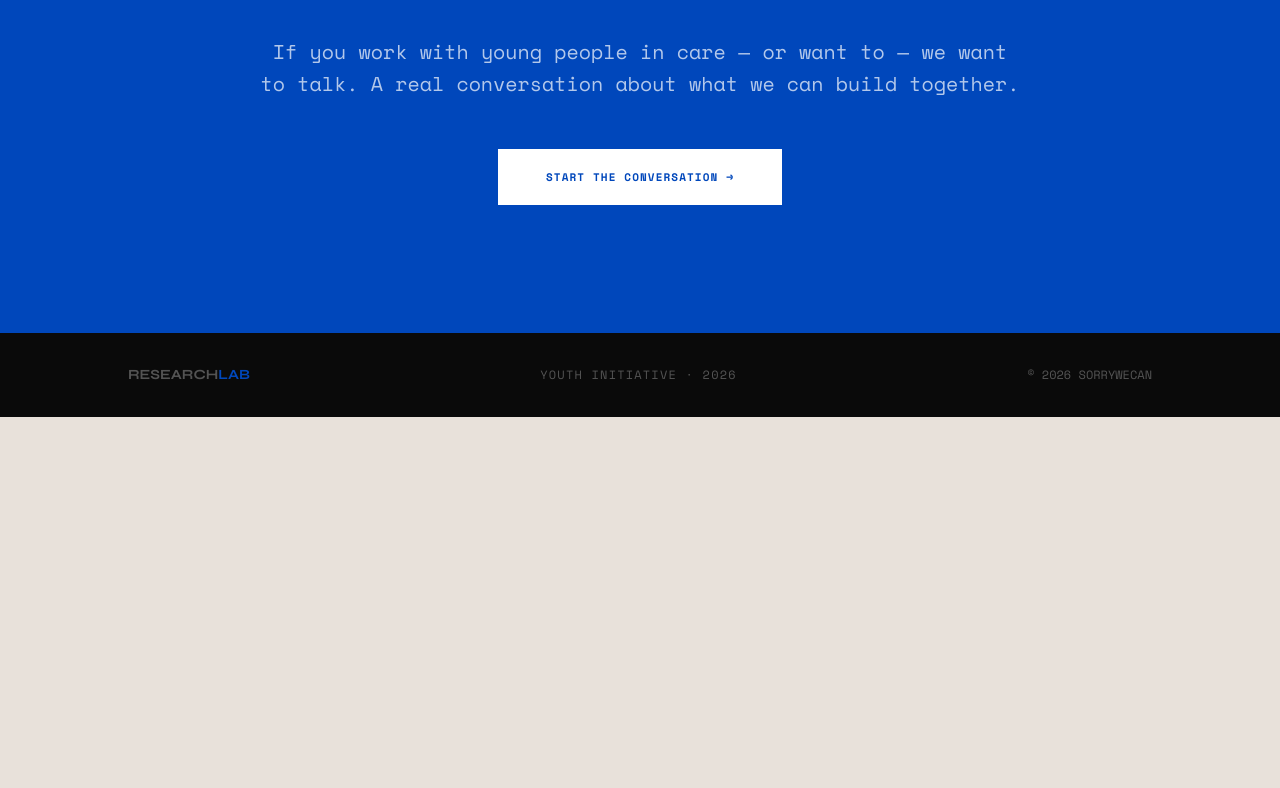
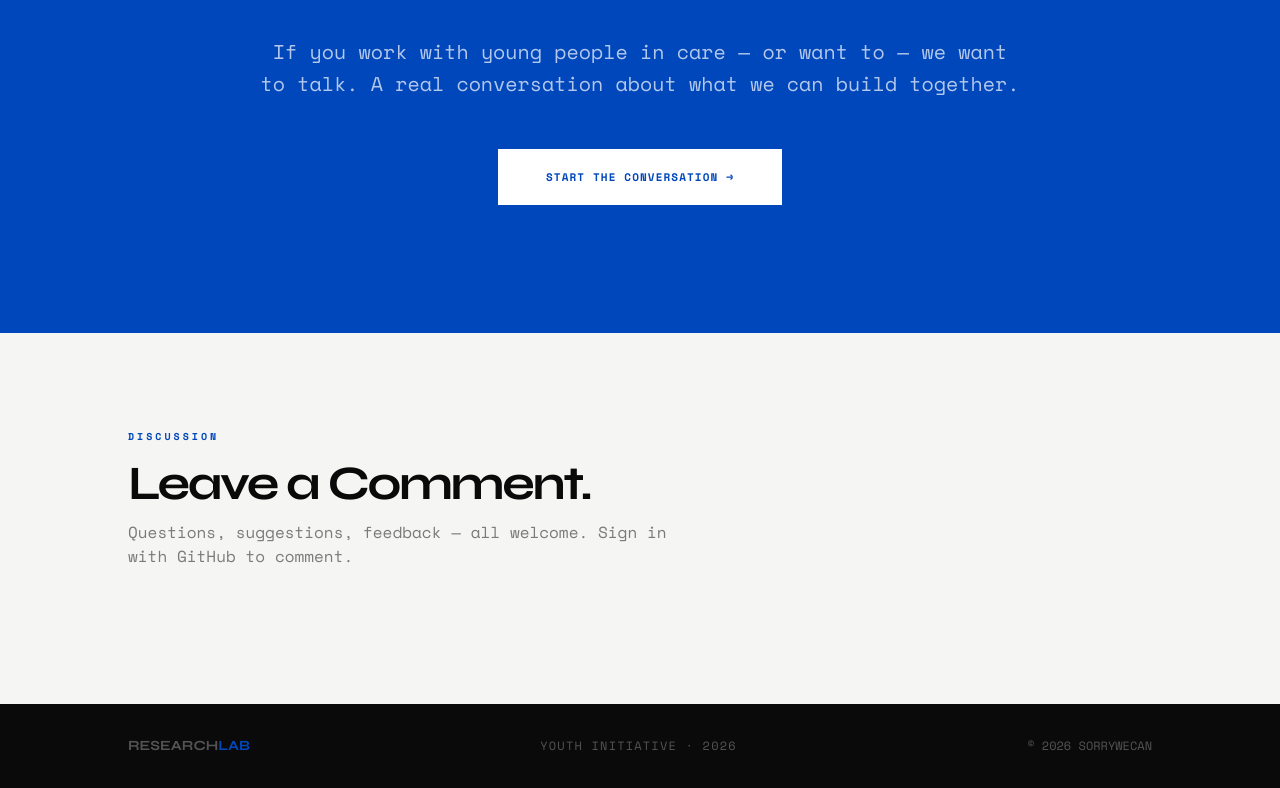
Before and after one commit to princeofwellness/researchlab, a Next.js app: page /nextgen in a window 1280 px wide. Shown: the part 6773-7561 px from the top of the page. Before the commit the page ends 7190 px from the top, so only its background shows below. Built offline with nearby package versions, Linux system fonts and the light colour scheme.

Commit message:
feat(nextgen): wire comments section into page

```diff
--- a/src/app/nextgen/page.tsx
+++ b/src/app/nextgen/page.tsx
@@ -4,6 +4,7 @@
 import React, { useState } from "react"
 import { motion } from "framer-motion"
 import { TopNav } from "@/components/navigation/top-nav"
+import { NextgenComments } from "@/components/nextgen-comments"
 
 const fade = (delay = 0) => ({
     initial: { opacity: 0, y: 16 },
@@ -619,6 +620,9 @@ export default function NextGenPage() {
                 </div>
             </section>
 
+            {/* COMMENTS */}
+            <NextgenComments lang={lang} />
+
             {/* FOOTER */}
             <footer className="py-8 px-6 md:px-20 bg-[#0a0a0a] text-white/30">
                 <div className="max-w-5xl mx-auto flex flex-col md:flex-row items-center justify-between gap-4">
```
